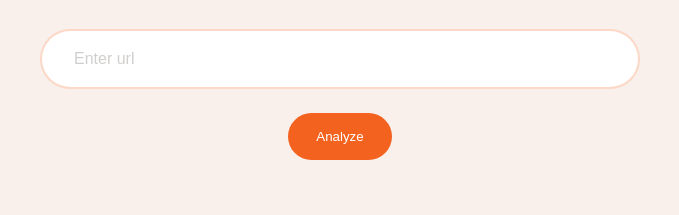
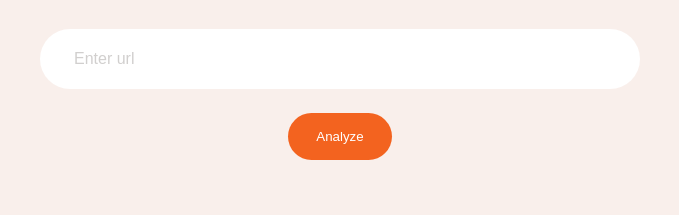
Before and after one commit to patrickojeh/natural-language-processing-app, a website built with webpack: page src/client/views/index.html in a window 1280 px wide. Shown: the part 354-569 px from the top of the page, 460-1139 px from the left. Built offline with nearby package versions, Linux system fonts and the light colour scheme.

```diff
--- a/src/client/styles/base.scss
+++ b/src/client/styles/base.scss
@@ -29,6 +29,7 @@
   text-align: center;
 }
 input {
+  background: #f1e5e1;
   border: 2px solid transparent;
   height: 56px;
   border-radius: 50px;
@@ -36,7 +37,7 @@
   padding: 0 32px;
   width: -webkit-fill-available;
   &:focus {
-    border-color: rgba($orange, 0.25);
+    background: $white;
     outline: none;
   }
   &::placeholder {
```
